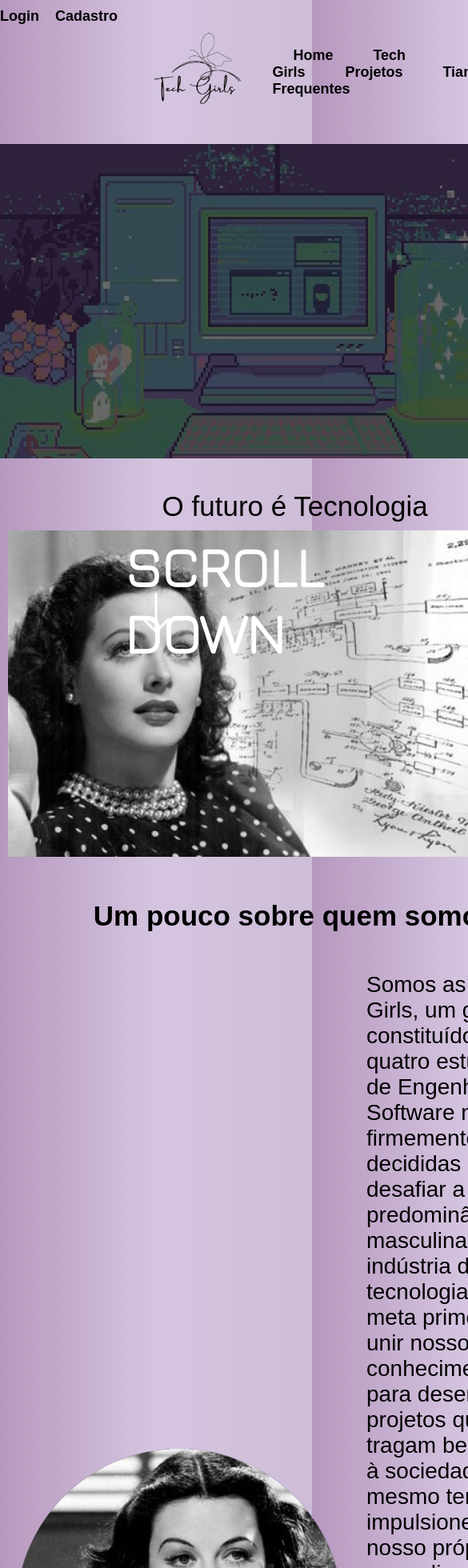
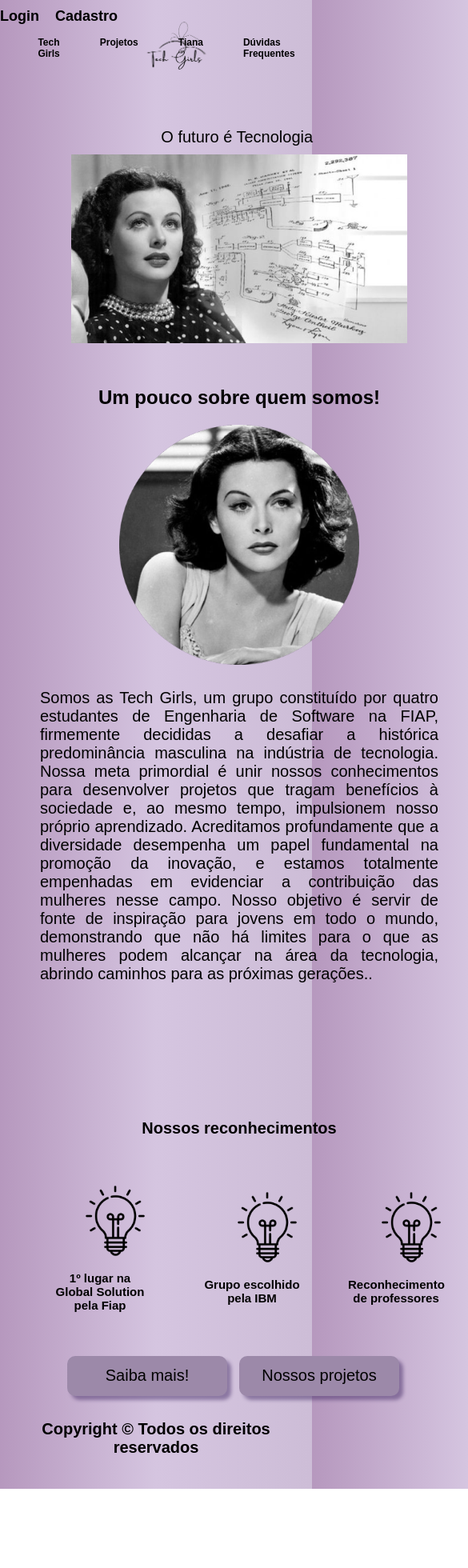
Before and after one commit to FIAP-Tech-Girls/Challenge-WEB, a React (Vite) app: page / in a window 390 px wide. Shown: the top 1960 px of the page at 80% size, 585 px wide, since content can reach past the window. After the commit the page ends 1861 px from the top, so only its background shows below. Built offline with nearby package versions, Linux system fonts and the light colour scheme; a web font is replaced by a local one.

Commit message:
aplicada responsividade na home

```diff
--- a/src/App.scss
+++ b/src/App.scss
@@ -813,7 +813,6 @@ body {
                 align-items: center;
                 justify-content: flex-start;
                 height: 180px;
-
             }
 
             .NavBar-item {
@@ -1038,5 +1037,81 @@ body {
 
 //Smartphone
 @media screen and (max-width: 500px) {
+.container{
+    .imagem-home{
+        display: none;
+    }
 
+    .NavBar{
+        .NavBar-logo {
+            justify-content: flex-start;
+            height: 120px !important;
+            margin-right: 100px;
+        }
+
+        .NavBar-item{
+
+           display: flex;
+           width: 10px;
+
+            .Item-Nav{
+                font-size: 12px !important;
+            }
+        }
+    }
+
+    .conteudo-home-imagem{
+        .titulo-home{
+            font-size: 20px;
+        }
+
+        img{
+            width: 420px;
+        }
+    }
+
+    .titulo-home-texto{
+        font-size: 24px;
+    }
+
+    .conteudo-home-texto{
+        flex-direction: column;
+
+        img{
+            width: 300px;
+        }
+        p{
+            font-size: 20px !important;
+            text-align: justify;
+        }
+    }
+
+    .conteudo-home-imagem-reconhecimentos{
+
+        overflow-x: auto;
+        justify-content: center;
+        margin-right:10px;
+        margin-left: 10px;
+
+        .titulo-reconhecimentos{
+            font-size: 20px;
+        }
+
+        .lampada-home{
+            justify-content: center;
+
+            img{
+                height: 90px;
+            }
+
+            figcaption{
+                width: 120px;
+                margin-left: 40px;
+
+                text-align: center;
+                font-size: 15px;
+            }
+        }
+    }
 }
+}
```
